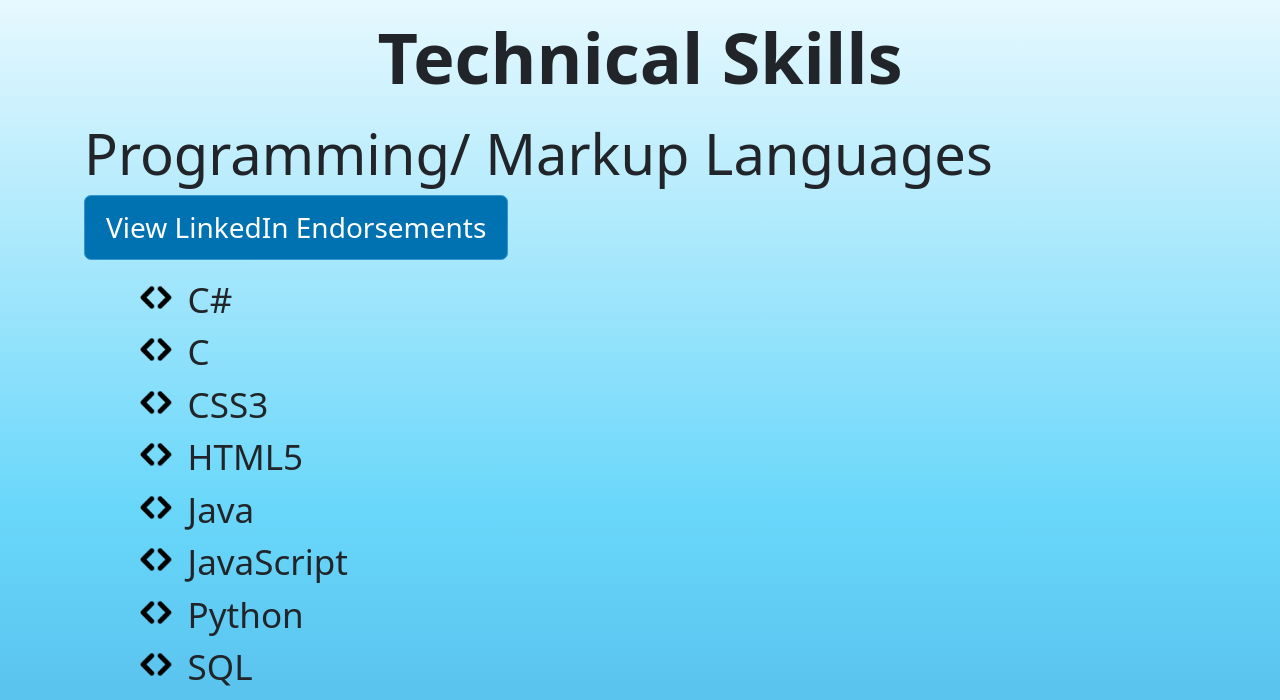
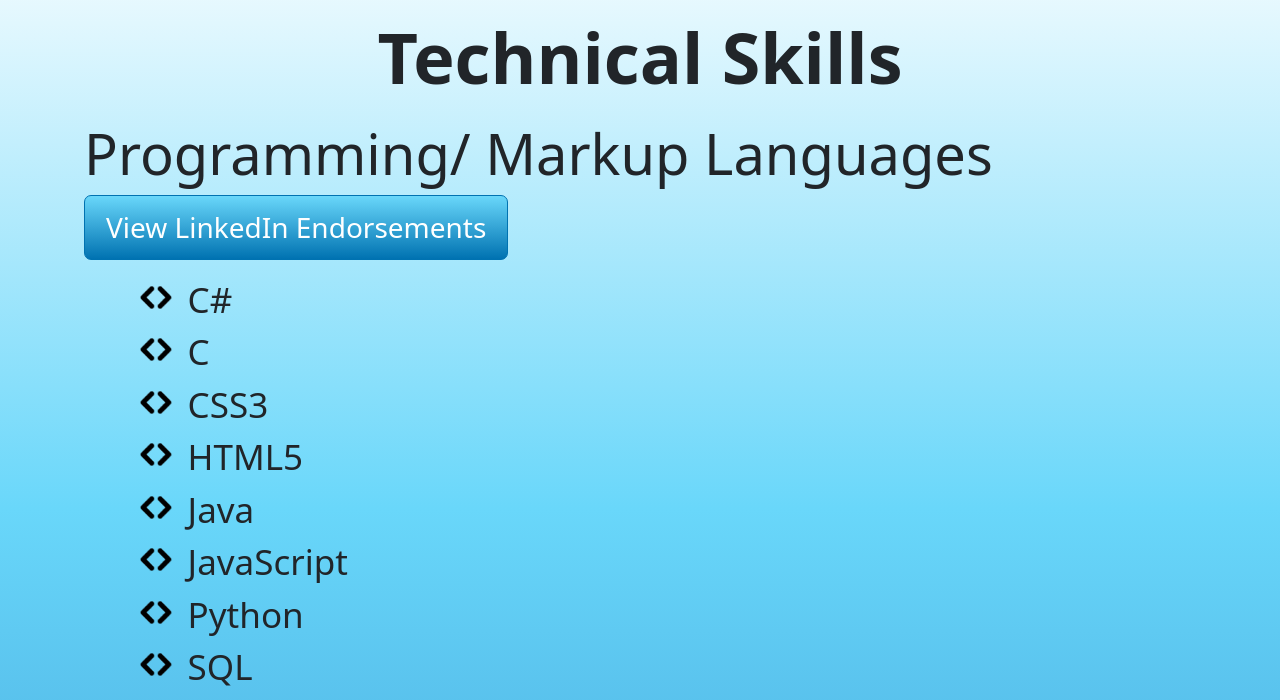
Before and after one commit to ty-portfolio/ty-portfolio.github.io, a plain HTML site: page skills.html in a window 1280 px wide. Shown: the part 100-800 px from the top of the page. Drawn offline with nearby package versions, Linux system fonts and the light colour scheme.

Commit message:
Updated LinkedIn button styling on Skills Page

```diff
--- a/css/portfolio-style.css
+++ b/css/portfolio-style.css
@@ -35,6 +35,8 @@ ul.portfolio-list > li::before {
 
 .endorsement-btn {
     color: rgb(255, 255, 255);
-    background-color: rgb(0, 114, 177);
-    border-color: rgb(55, 150, 210);
+    background-color: rgb(105, 215, 250);  /* fallback for old browsers */
+    background: -webkit-linear-gradient(to bottom, rgb(105, 215, 250), rgb(0, 114, 177));  /* Chrome 10-25, Safari 5.1-6 */
+    background: linear-gradient(to bottom, rgb(105, 215, 250), rgb(0, 114, 177)); /* W3C, IE 10+/ Edge, Firefox 16+, Chrome 26+, Opera 12+, Safari 7+ */
+    border-color: rgb(0, 114, 177);
 }
```
